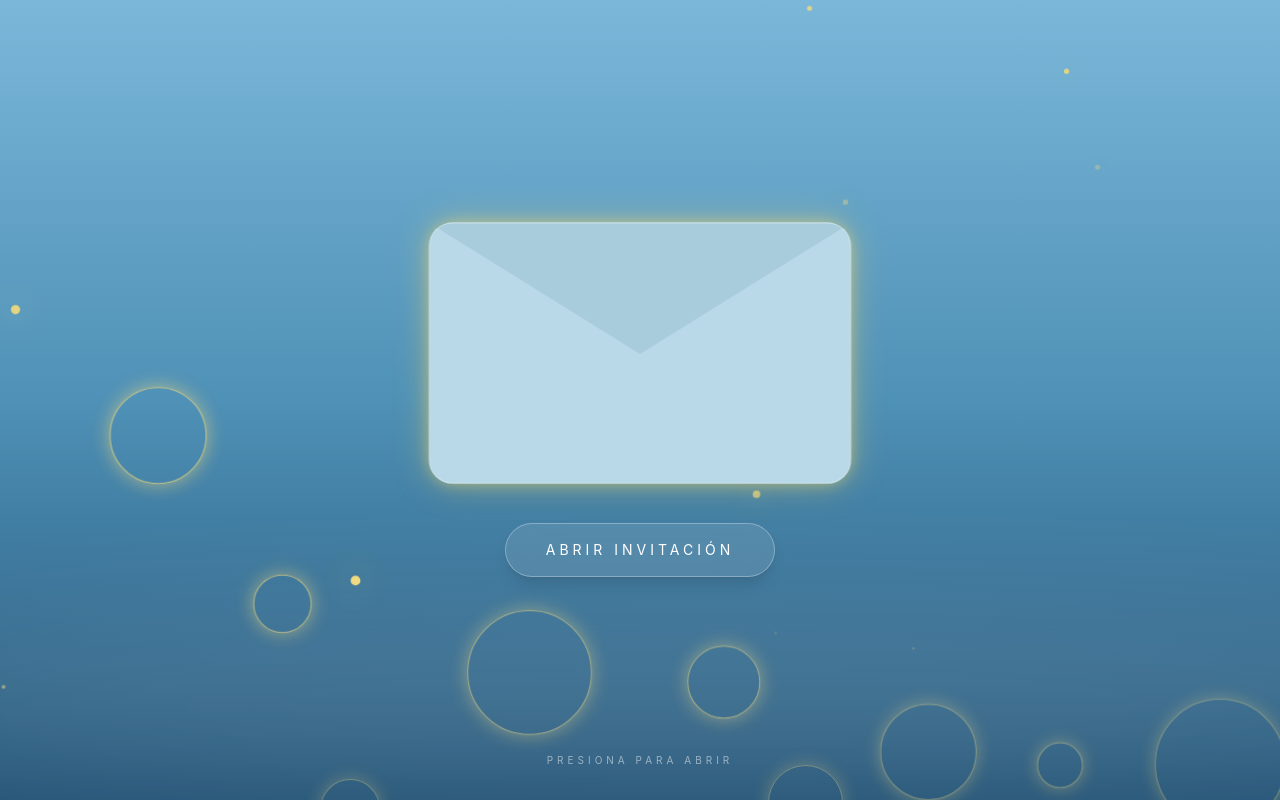
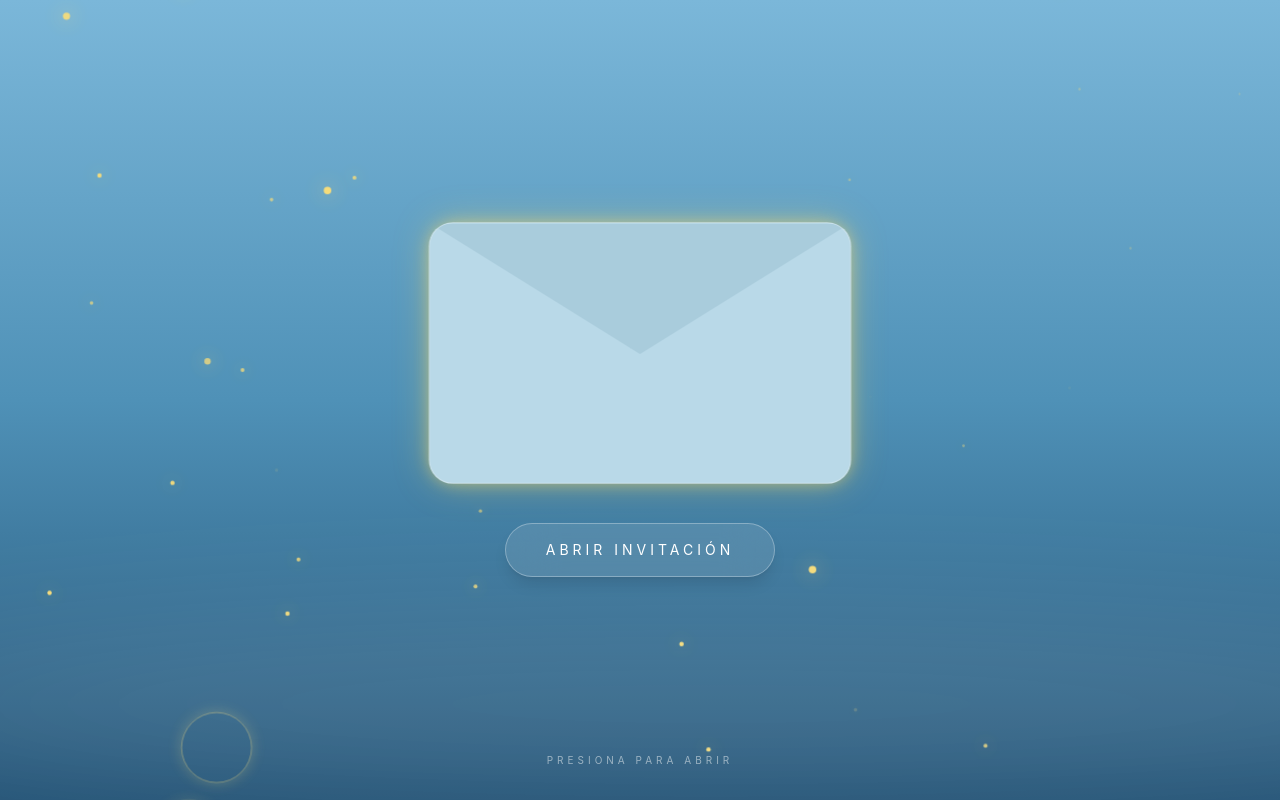
Before and after one commit to Steve0365/XVInvitaacion, a Next.js app: page / in a window 1280 px wide. Built offline with nearby package versions, Linux system fonts and the light colour scheme.

Commit message:
Add files via upload

```diff
--- a/components/EnvelopeScreen.jsx
+++ b/components/EnvelopeScreen.jsx
@@ -3,19 +3,19 @@
 import { useState, useEffect, useCallback } from 'react'
 import { motion, AnimatePresence } from 'framer-motion'
 
-const bubbles = [
-  { size: 90, left: '8%', delay: 0 },
-  { size: 55, left: '18%', delay: 1 },
-  { size: 120, left: '35%', delay: 2 },
-  { size: 70, left: '52%', delay: 1.5 },
-  { size: 95, left: '68%', delay: 3 },
-  { size: 45, left: '80%', delay: 2.5 },
-  { size: 130, left: '90%', delay: 4 },
-  { size: 60, left: '25%', delay: 5 },
-  { size: 75, left: '60%', delay: 6 },
-]
+const bubbles = Array.from({ length: 18 }, (_, i) => ({
+  size: Math.floor(Math.random() * 70) + 35,
+  left: `${Math.random() * 100}%`,
+  delay: i * 1.8,
+  duration: 14 + Math.random() * 8,
+}))
 
-const particles = Array.from({ length: 45 })
+const particles = Array.from({ length: 55 }, (_, i) => ({
+  delay: Math.random() * 8,
+  duration: 5 + Math.random() * 5,
+  left: Math.random() * 100,
+  top: Math.random() * 100,
+}))
 
 export default function EnvelopeScreen({ onOpen }) {
   const [mounted, setMounted] = useState(false)
@@ -44,7 +44,7 @@ export default function EnvelopeScreen({ onOpen }) {
           className="fixed inset-0 z-[100] flex flex-col items-center justify-center overflow-hidden select-none bg-gradient-to-b from-[#7bb7d9] via-[#4f91b7] to-[#245477]"
         >
           {/* Burbujas */}
-          <div className="absolute inset-0 pointer-events-none">
+          <div className="absolute inset-0 pointer-events-none overflow-hidden">
             {bubbles.map((b, i) => (
               <motion.div
                 key={i}
@@ -52,27 +52,31 @@ export default function EnvelopeScreen({ onOpen }) {
       absolute
       rounded-full
       border
-                  border-[#f6dc7b]/80
+      border-[#f6dc7b]/60
       bg-transparent
-                  shadow-[0_0_18px_rgba(246,220,123,0.65)]
+      shadow-[0_0_15px_rgba(246,220,123,0.35)]
       "
                 style={{
                   width: b.size,
                   height: b.size,
                   left: b.left,
-                  bottom: '-5%',
+                  bottom: '-120px',
+                }}
+                initial={{
+                  opacity: 0,
+                  scale: 0.6,
                 }}
                 animate={{
-                  y: [0, -850],
-                  x: [0, 25, -25, 0],
-                  opacity: [0.45, 0.9, 0.45],
-                  scale: [1, 1.08, 1],
+                  y: [0, -900],
+                  x: [0, 20, -15, 0],
+                  opacity: [0, 0.75, 0.55, 0],
+                  scale: [0.8, 1, 1.05, 0.9],
                 }}
                 transition={{
-                  duration: 12 + i,
+                  duration: b.duration,
                   delay: b.delay,
                   repeat: Infinity,
-                  ease: 'easeInOut'
+                  ease: "easeInOut",
                 }}
               />
             ))}
@@ -80,23 +84,36 @@ export default function EnvelopeScreen({ onOpen }) {
 
           {/* Partículas doradas */}
           <div className="absolute inset-0 pointer-events-none">
-            {particles.map((_, i) => (
+            {particles.map((p, i) => (
               <motion.span
                 key={i}
                 className="
     absolute
     rounded-full
     bg-[#f6dc7b]
-shadow-[0_0_22px_#f6dc7b]
+    shadow-[0_0_14px_#f6dc7b]
     "
                 style={{
-                  width: i % 2 === 0 ? 5 : 3,
-                  height: i % 2 === 0 ? 5 : 3,
-                  left: `${Math.random() * 100}%`,
-                  top: `${Math.random() * 100}%`,
+                  width: i % 3 === 0 ? 5 : 3,
+                  height: i % 3 === 0 ? 5 : 3,
+                  left: `${p.left}%`,
+                  top: `${p.top}%`,
                 }}
-                animate={{ opacity: [0, 1, 0], scale: [0.5, 2, 0.5], y: [0, -100] }}
-                transition={{ duration: 4 + i, repeat: Infinity, delay: i / 2 }}
+                initial={{
+                  opacity:0,
+                  scale:0,
+                }}
+                animate={{
+                  opacity:[0,1,0],
+                  scale:[0.5,1.5,0.5],
+                  y:[0,-80],
+                }}
+                transition={{
+                  duration:p.duration,
+                  delay:p.delay,
+                  repeat:Infinity,
+                  ease:"easeInOut"
+                }}
               />
             ))}
           </div>
```
Lines whose indentation alone changed are shown as unchanged.
